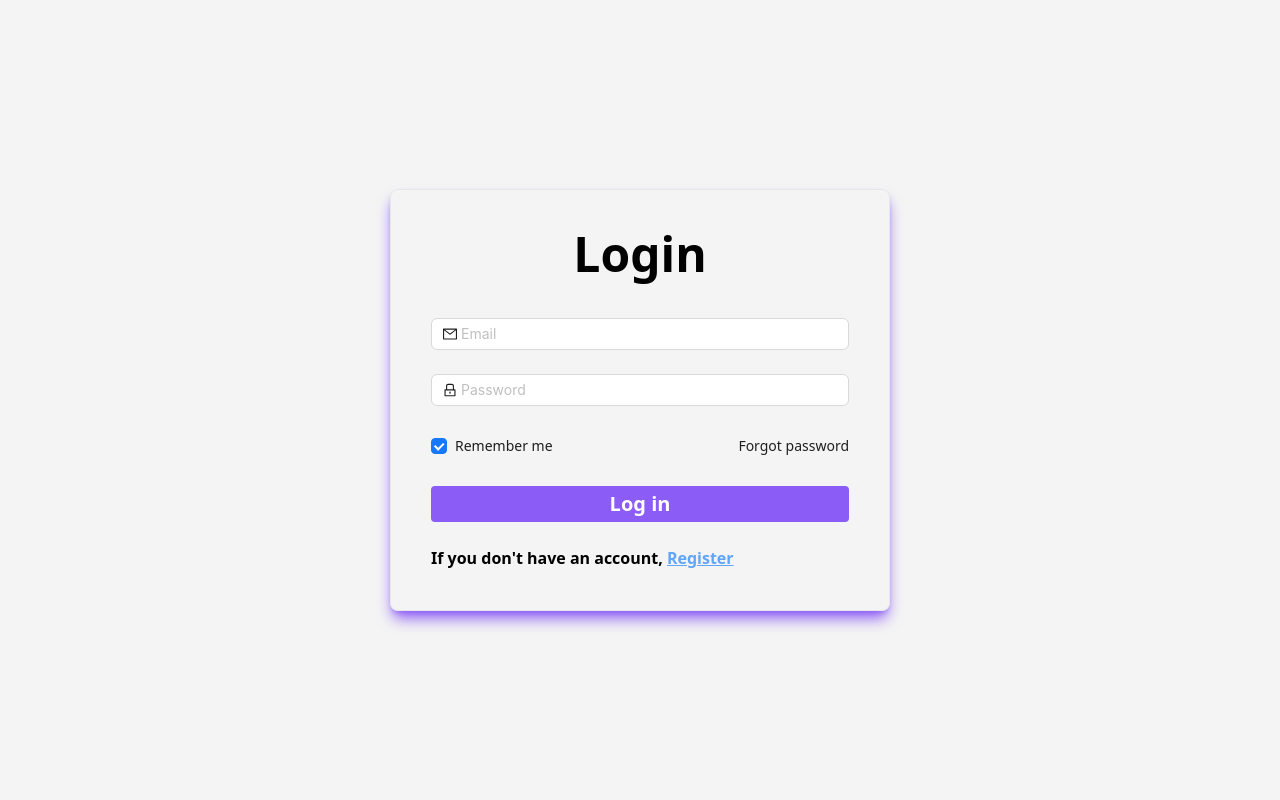
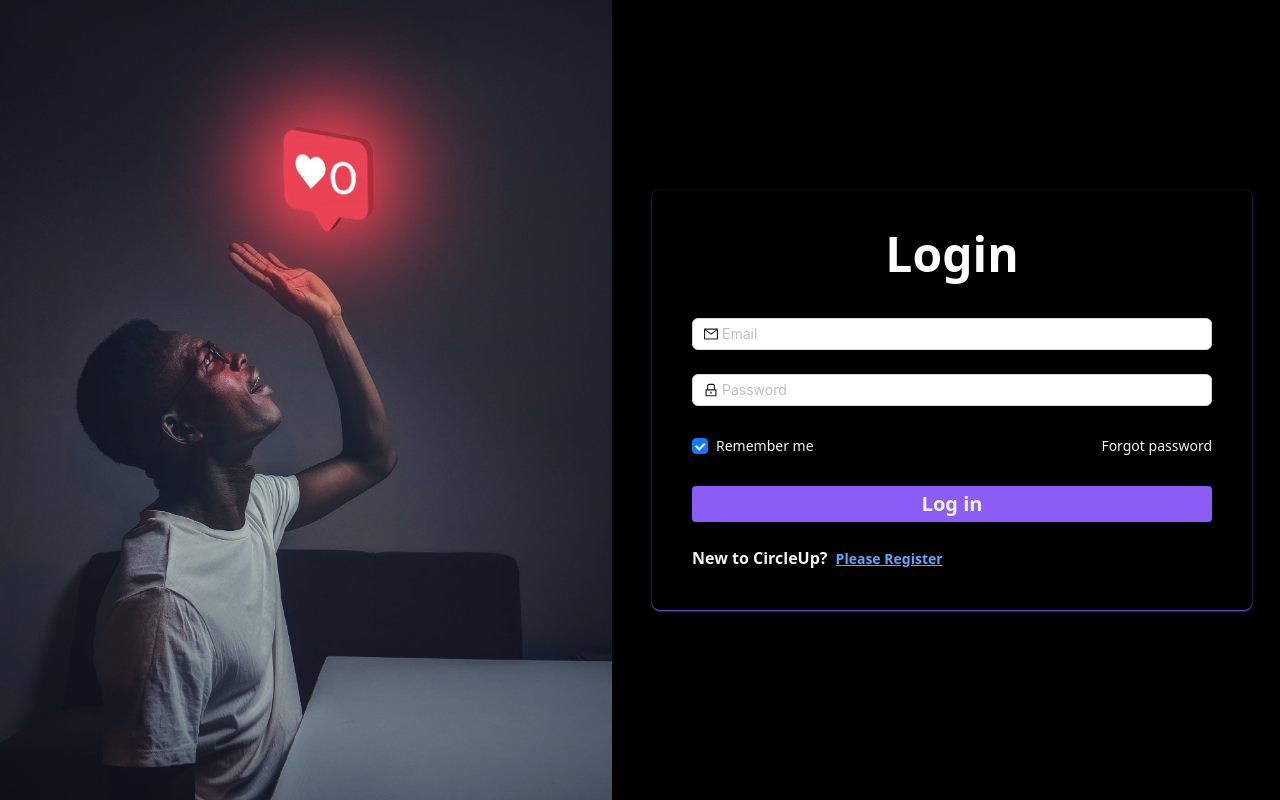
Before and after one commit to pixprocoder/social-media-app, a Next.js app: page /auth in a window 1280 px wide. Built offline with nearby package versions, Linux system fonts and the light colour scheme.

Commit message:
login and register page modified

```diff
--- a/src/Components/authentication/Login.tsx
+++ b/src/Components/authentication/Login.tsx
@@ -18,7 +18,7 @@ import { changeAuthState } from "@/Redux/Slices/authSlice";
 import { setToLocalStorage } from "@/utils/local-storage";
 import { authKey } from "@/constants/storageKey";
 
-const Login: React.FC = () => {
+const Login = () => {
   const router = useRouter();
   // redux
   const dispatch = useAppDispatch();
@@ -43,8 +43,8 @@ const Login: React.FC = () => {
   };
 
   return (
-    <div className="lg:w-[500px] border p-10 shadow-lg shadow-violet-500 rounded-lg">
-      <h2 className="text-center font-bold text-5xl mb-10 ">Login</h2>
+    <div className="lg:w-[600px]  p-10 shadow-sm bg-transparent shadow-violet-500 rounded-lg">
+      <h2 className="text-center font-bold text-5xl mb-10 text-white">Login</h2>
       <Form
         name="normal_login"
         className="login-form"
@@ -73,30 +73,37 @@ const Login: React.FC = () => {
         </Form.Item>
         <Form.Item>
           <div className="flex justify-between">
-            <Form.Item name="remember" valuePropName="checked" noStyle>
-              <Checkbox>Remember me</Checkbox>
+            <Form.Item
+              className="text-gray-100"
+              name="remember"
+              valuePropName="checked"
+              noStyle
+            >
+              <Checkbox>
+                <span className="text-gray-100">Remember me</span>
+              </Checkbox>
             </Form.Item>
 
-            <a className="login-form-forgot" href="">
+            <a className="login-form-forgot text-gray-100" href="">
               Forgot password
             </a>
           </div>
         </Form.Item>
 
         <Form.Item>
-          <button className=" w-full font-semibold text-xl bg-violet-500 hover:bg-violet-800 transition-colors duration-300 px-4 p-1 text-white rounded">
+          <button className=" w-full font-semibold text-xl bg-violet-500 hover:bg-violet-800 transition-colors duration-300 px-4 p-1 text-gray-100 rounded">
             Log in
           </button>
         </Form.Item>
       </Form>
-      <div>
-        <span className="font-semibold">
-          If you don&apos;t have an account,{"  "}
+      <div className="flex items-center">
+        <span className="font-semibold text-gray-100">
+          New to CircleUp? {"  "}
           <button
             onClick={() => dispatch(changeAuthState())}
-            className="text-blue-400 underline "
+            className="text-blue-400 underline text-sm ml-1"
           >
-            Register
+            Please Register
           </button>{" "}
         </span>
       </div>
--- a/src/Components/authentication/Register.tsx
+++ b/src/Components/authentication/Register.tsx
@@ -19,7 +19,7 @@ import { useRouter } from "next/navigation";
 import { setToLocalStorage } from "@/utils/local-storage";
 import { authKey } from "@/constants/storageKey";
 
-const Register: React.FC = () => {
+const Register = () => {
   // redux
   const dispatch = useAppDispatch();
   const [setRegister, options] = useRegisterMutation();
@@ -37,7 +37,6 @@ const Register: React.FC = () => {
     const res = await setRegister(user);
     console.log(res);
 
-
     if ("data" in res && res.data?.accessToken) {
       setToLocalStorage(authKey, res.data.accessToken);
       router.push("/home");
@@ -54,8 +53,10 @@ const Register: React.FC = () => {
   };
 
   return (
-    <div className="lg:w-[500px] border p-10 shadow-lg shadow-violet-500 rounded-lg">
-      <h2 className="text-center font-bold text-5xl mb-10 ">Register</h2>
+    <div className="lg:w-[600px]  p-10 shadow-sm bg-transparent shadow-violet-500 rounded-lg">
+      <h2 className="text-center font-bold text-5xl mb-10  text-white">
+        Register
+      </h2>
       <Form
         name="normal_register"
         className="register-form"
@@ -147,14 +148,14 @@ const Register: React.FC = () => {
           </button>
         </Form.Item>
       </Form>
-      <div>
-        <span className="font-semibold">
-          Already Have an Account Please{" "}
+      <div className="flex items-center">
+        <span className="font-semibold text-gray-100">
+          Already Have an Account?{" "}
           <button
             onClick={() => dispatch(changeAuthState())}
-            className="text-blue-400 underline "
+            className="text-blue-400 underline ml-2 text-sm "
           >
-            Login
+            Please Login
           </button>{" "}
         </span>
       </div>
--- a/src/Components/newsfeed/reaction/Reaction.tsx
+++ b/src/Components/newsfeed/reaction/Reaction.tsx
@@ -7,7 +7,7 @@
  */
 
 "use client";
-import React, { useState } from "react";
+import React, { useEffect, useState } from "react";
 import love from "/public/assets/reaction/love.png";
 import sad from "/public/assets/reaction/sad.png";
 import wow from "/public/assets/reaction/wow.png";
@@ -29,7 +29,7 @@ const ReactionLabel = () => {
   // redux
   const dispatch = useDispatch();
   const [submitReaction] = useSubmitReactionMutation();
-  const { post } = useAppSelector((state) => state.utilitySlice);
+  const { post: id } = useAppSelector((state) => state.utilitySlice);
   // console.log(post);
 
   const handleSubmitReaction = async (
@@ -37,13 +37,14 @@ const ReactionLabel = () => {
   ) => {
     // setReact(React);
     // console.log(React);
-    if (React.length >= 2 && post.length >= 5) {
-      const reaction: IReaction = {
-        post: post,
+    if (React.length >= 2 && id.length >= 5) {
+      const reaction = {
+        post: id,
         reaction: React,
       };
+      console.log(reaction);
 
-      dispatch(setReaction(reaction.reaction));
+      dispatch(setReaction(reaction));
 
       const res = await await submitReaction(reaction);
       // if (res?.data) {
--- a/src/Redux/Slices/reactionSlice.ts
+++ b/src/Redux/Slices/reactionSlice.ts
@@ -2,19 +2,22 @@ import { createSlice } from "@reduxjs/toolkit";
 import type { PayloadAction } from "@reduxjs/toolkit";
 
 export interface IInitialState {
-  reaction: string;
+  id: null;
+  React: null;
 }
 
 const initialState: IInitialState = {
-  reaction: "",
+  id: null,
+  React: null,
 };
 
 export const reactionSlice = createSlice({
   name: "reaction",
   initialState,
   reducers: {
-    setReaction: (state, action: PayloadAction<string>) => {
-      state.reaction = action.payload;
+    setReaction: (state, action) => {
+      state.id = action.payload.reaction.id;
+      state.React = action.payload.reaction.reaction;
     },
   },
 });
--- a/src/app/auth/page.tsx
+++ b/src/app/auth/page.tsx
@@ -7,18 +7,25 @@
  */
 
 "use client";
+import React from "react";
+
+import homePageImage from "/public/welcoming/loginHome.jpg";
 import Login from "@/Components/authentication/Login";
+
 import Register from "@/Components/authentication/Register";
 import { useAppSelector } from "@/Redux/hooks";
-import React from "react";
+import Image from "next/image";
 
 const Authentication = () => {
   // reduẋ
   const authState = useAppSelector((state) => state.authSlice.authState);
 
   return (
-    <div className="flex justify-center items-center h-[100vh]">
-      <div>{authState ? <Login /> : <Register />}</div>
+    <div className="flex justify-between bg-black items-center h-[100vh] overflow-hidden gap-6">
+      <div className="lg:flex-1 hidden lg:flex">
+        <Image src={homePageImage} alt="loginHome" />
+      </div>
+      <div className="flex-1 px-4">{authState ? <Login /> : <Register />}</div>
     </div>
   );
 };
```
Also changed, not shown: src/Components/home/shared/FeedCard.tsx (+11 -16 lines), public/welcoming/loginHome.jpg (added).
